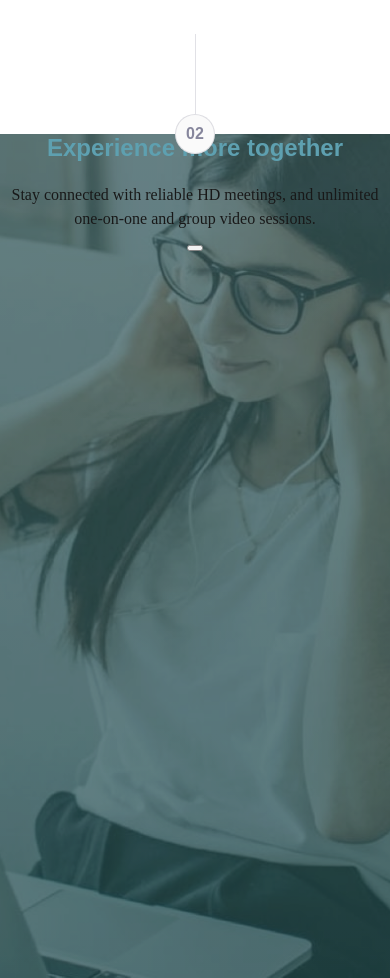
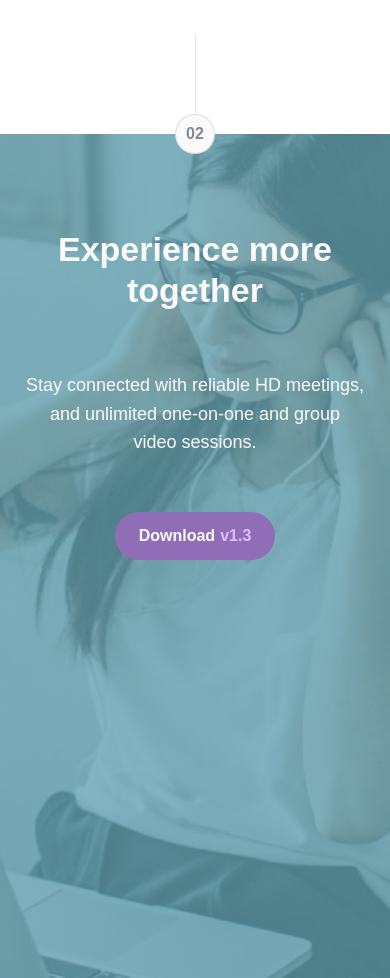
Before and after one commit to VincinChristmas/meetlandingpage, a plain HTML site: page index.html in a window 390 px wide. Shown: the part 1660-2638 px from the top of the page. Drawn offline with Linux system fonts and the light colour scheme.

Commit message:
finished the mobile version of the website today

```diff
--- a/index.html
+++ b/index.html
@@ -53,9 +53,9 @@
 
 
                             <div class="features-two--text">
-                                <h1 class="features-two--title">Experience more together</h1>
+                                <h1 class="features-two--title">Experience more <br>together</h1>
                                 <p class="features-two--paragraph">Stay connected with reliable HD meetings, and unlimited one-on-one and group video sessions.</p>
-                                <button class="features-two--button"></button>
+                                <button class="features-two--button">Download <span class="features-two--version">v1.3</span></button>
 
                             </div>
                         </div>
--- a/main.css
+++ b/main.css
@@ -251,6 +251,7 @@
         height: 80px;
         border-left: 1px solid var(--light-gray);
         margin: 0 auto;
+        color: var(--light-gray);
     }
 
 
@@ -272,7 +273,7 @@
     }
 
     .features-two--text {
-        background: linear-gradient(rgb(30, 71, 74), rgb(4, 54, 58)), url('assets/mobile/image-footer.jpg');
+        background: linear-gradient(var(--dark-cyan), var(--dark-cyan)), url('assets/mobile/image-footer.jpg');
         background-size: cover;
         background-position: center;
         position: relative;
@@ -288,7 +289,7 @@
         background-image: url('assets/mobile/image-footer.jpg');
         background-size: cover;
         background-position: center;
-        opacity: 0.3; /* adjust this value */
+        opacity: 0.25; /* adjust this value */
         z-index: -1;
     }
 
@@ -299,13 +300,47 @@
         position: relative;
         margin-top: -20px;
         opacity: 0.9;
+        padding: 0 20px
     }
 
     .features-two--title {
         font-family: var(--font-family);
-        font-weight: 700;
+        font-weight: 800;
+        font-size: 2.125rem;
         line-height: 1.2;
-        color: var(--dark-cyan);
-        margin-bottom: 20px;
+        color: var(--white);
+        margin-top: 95px;
+        margin-bottom: 60px;
+    }
 
+    .features-two--paragraph {
+        font-family: var(--font-family);
+        font-weight: 400;
+        font-size: 1.125rem;
+        line-height: 1.6;
+        color: var(--white);
+        margin-bottom: 55px;
     }
+
+    .features-two--button {
+        display: flex;
+        justify-content: center;
+        align-items: center;
+        padding: 12px 24px;
+        font-family: var(--font-family);
+        font-weight: 600;
+        font-size: 1rem;
+        line-height: 1.5;
+        color: var(--white);
+        background-color: var(--dark-violet);
+        border-radius: 80px;
+        border: none;
+        text-decoration: none;
+        transition: background-color 0.3s ease;
+        margin: 0 auto;
+    }
+
+    .features-two--version {
+        color: var(--light-violet);
+        margin-left: 5px;
+    }
```
